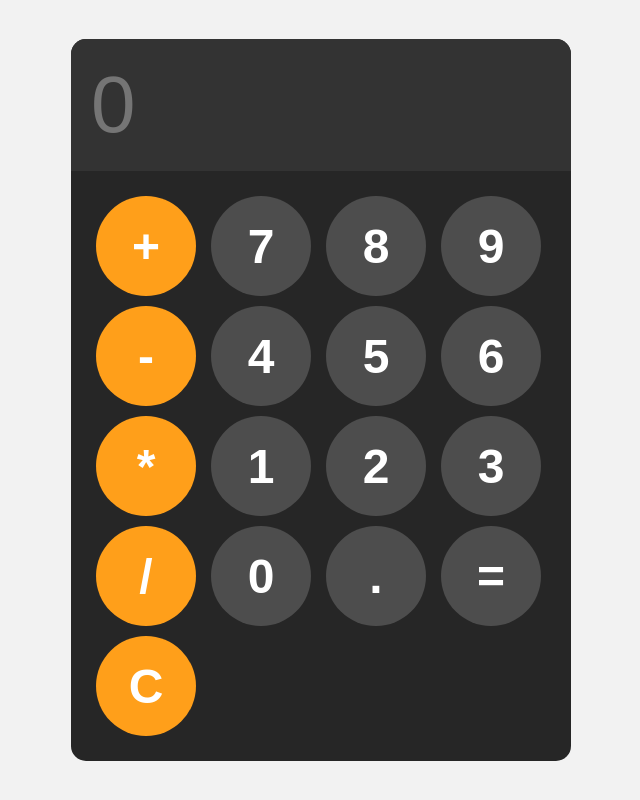
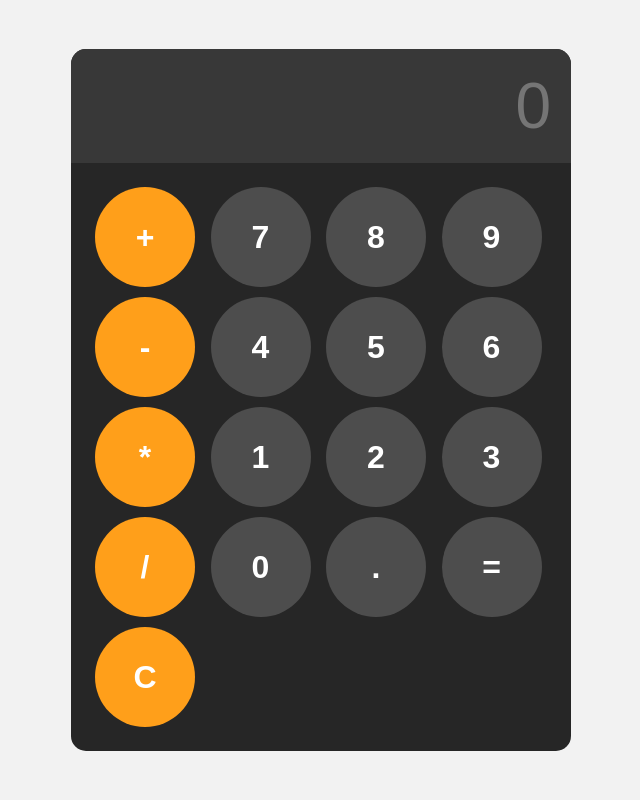
Before and after one commit to hanisultan062-ship-it/Hani-s-Calculator, a plain HTML site: page index.html in a window 1280 px wide. Shown: the whole page, without its empty margins (319-959 px from the left). Drawn offline with Linux system fonts and the light colour scheme.

Commit message:
Update style.css

```diff
--- a/style.css
+++ b/style.css
@@ -16,18 +16,19 @@ body{
     background-color: hsl(0, 0%, 15%) ;
     max-width: 500px ;
     overflow: hidden ;
-
+    box-sizing: border-box ;
 
 }
 
 #display{
     width: 100% ;
     padding: 20px ;
-    font-size:5rem ;
-    text-align: left ;
+    font-size:4rem ;
+    text-align: right ;
     border: none ;
-    background-color: hsl(0, 0%, 20%) ;
+    background-color: hsl(0, 0%, 22%) ;
     color: white;
+    box-sizing: border-box ;
 
 }
 
@@ -36,19 +37,19 @@ body{
 #keys{
     display: grid;
     grid-template-columns: repeat(4 ,1fr) ;
-    padding:25px ;
     gap: 10px;
+    padding:24px ;
 }
 
 
 button{
     width: 100px;
-    height: 100px;
+    aspect-ratio: 1/ 1;
     border-radius: 50px ;
     border: none;
     background-color:hsl(0, 0%, 30%) ;
     color: white;
-    font-size: 3rem;
+    font-size: 2rem;
     font-weight: bold ;
     cursor: pointer ;
 }
```
